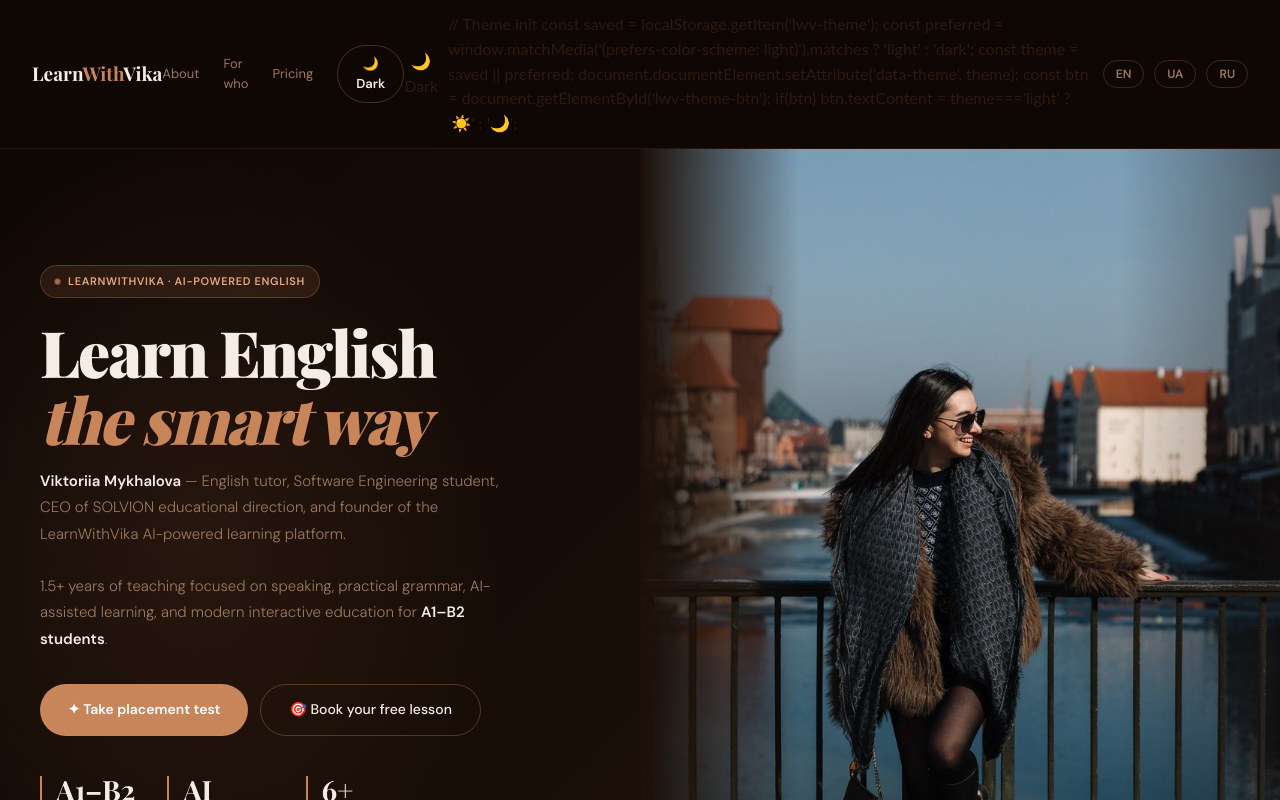
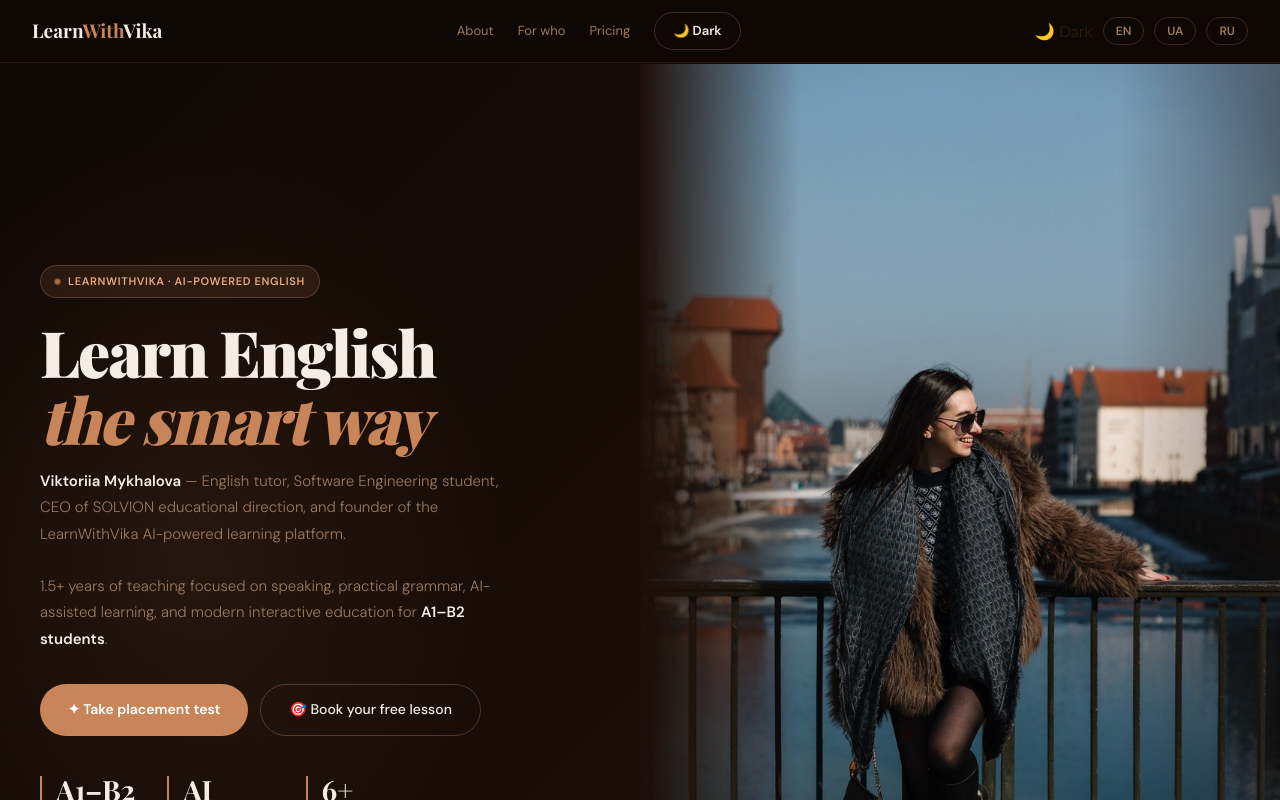
Before and after one commit to ViktoriiaMykhalova/learnwithvika-platform, a Next.js app: page / in a window 1280 px wide. Shown: the top 800 px of the page. Built offline with nearby package versions, Linux system fonts and the light colour scheme; a web font is replaced by a local one.

Commit message:
remove theme switcher

```diff
--- a/app/page.tsx
+++ b/app/page.tsx
@@ -571,13 +571,7 @@ const toggleTheme = () => {
   >
     {theme === "dark" ? "☀️ Light" : "🌙 Dark"}
   </button>
-          // Theme init
-    const saved = localStorage.getItem('lwv-theme');
-    const preferred = window.matchMedia('(prefers-color-scheme: light)').matches ? 'light' : 'dark';
-    const theme = saved || preferred;
-    document.documentElement.setAttribute('data-theme', theme);
-    const btn = document.getElementById('lwv-theme-btn');
-    if(btn) btn.textContent = theme==='light' ? '☀️' : '🌙';
+
           <button className="lwv-lang-btn active" data-lang="en" style={{padding:'4px 12px',borderRadius:100,fontSize:12,fontWeight:600,border:'1px solid rgba(200,133,90,0.25)',background:'transparent',color:'#9a7860',cursor:'pointer',fontFamily:"'DM Sans',system-ui"}}>EN</button>
           <button className="lwv-lang-btn" data-lang="ua" style={{padding:'4px 12px',borderRadius:100,fontSize:12,fontWeight:600,border:'1px solid rgba(200,133,90,0.25)',background:'transparent',color:'#9a7860',cursor:'pointer',fontFamily:"'DM Sans',system-ui"}}>UA</button>
           <button className="lwv-lang-btn" data-lang="ru" style={{padding:'4px 12px',borderRadius:100,fontSize:12,fontWeight:600,border:'1px solid rgba(200,133,90,0.25)',background:'transparent',color:'#9a7860',cursor:'pointer',fontFamily:"'DM Sans',system-ui"}}>RU</button>
```
